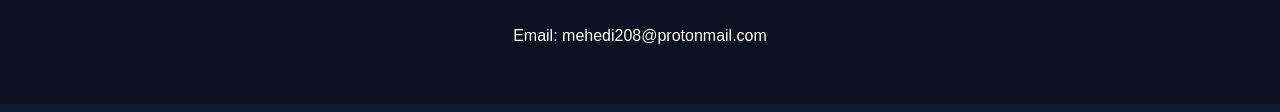
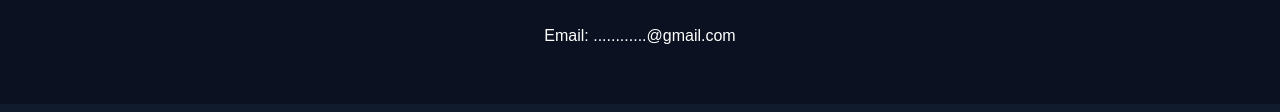
Before and after one commit to mhgithub21/mehedi-portfolio, a plain HTML site: page index.html in a window 1280 px wide. Shown: the part 2055-2167 px from the top of the page. Drawn offline with Linux system fonts and the light colour scheme.

Commit message:
Update index.html

```diff
--- a/index.html
+++ b/index.html
@@ -92,7 +92,7 @@
 
 <section class="section" id="contact">
     <h2>Contact <span>Me</span></h2>
-    <p>Email: mehedi208@protonmail.com</p>
+    <p>Email: ............@gmail.com</p>
 </section>
 
 <footer>
```
